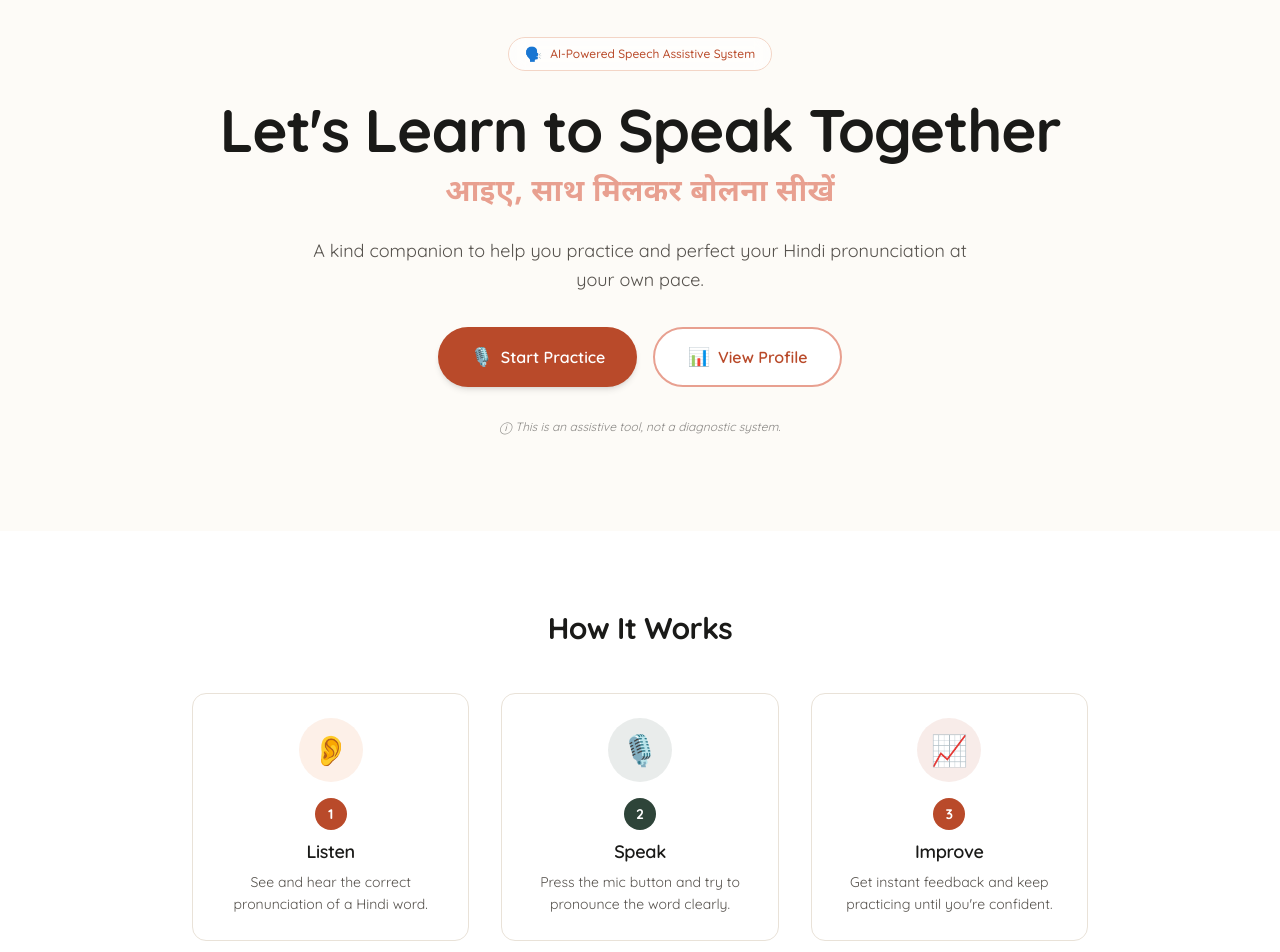
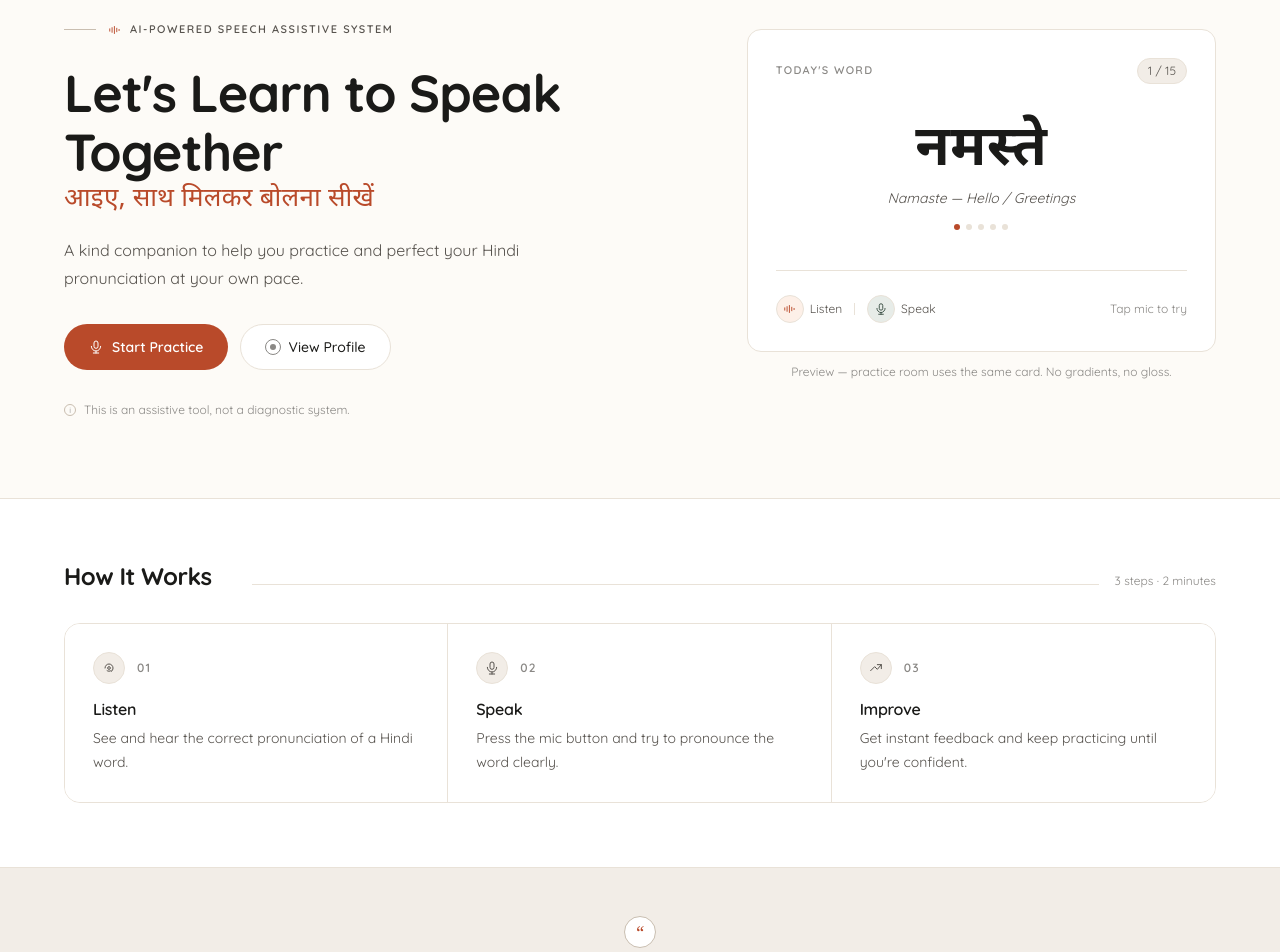
Before and after one commit to SwarSaarthi/frontend, a Next.js app: page / in a window 1280 px wide. Shown: the part 120-1072 px from the top of the page. Built offline with nearby package versions, Linux system fonts and the light colour scheme.

Commit message:
using the changed comps properly

```diff
--- a/src/app/page.tsx
+++ b/src/app/page.tsx
@@ -1,161 +1,191 @@
-/**
- * SwarSaarthi — Home Page
- *
- * A warm, welcoming landing page with:
- *  - Hero section with app name, tagline, and CTAs
- *  - "How it works" section explaining the 3-step process
- *  - Positioned as an "AI-Powered Speech Assistive System" (NOT a diagnosis tool)
- *
- * This is a simple landing page. Further sections (testimonials,
- * features, team) can be added in future iterations.
- */
-
 "use client";
 
 import Link from "next/link";
 import { useLanguage } from "@/components/LanguageProvider";
+
+function SoundWaveIcon(props: React.SVGProps<SVGSVGElement>) {
+  return (
+    <svg viewBox="0 0 24 24" fill="none" stroke="currentColor" strokeWidth={1.6} {...props}>
+      <path d="M3 10v4M7 8v8M11 6v12M15 9v6M19 11v2" strokeLinecap="round" />
+    </svg>
+  );
+}
+function EarIcon(props: React.SVGProps<SVGSVGElement>) {
+  return (
+    <svg viewBox="0 0 24 24" fill="none" stroke="currentColor" strokeWidth={1.5} {...props}>
+      <path d="M6 12c0-3.3 2.7-6 6-6s6 2.7 6 6c0 2.2-1 4-2.5 5.2" strokeLinecap="round" strokeLinejoin="round" />
+      <path d="M12 14a2 2 0 1 0 0-4 2 2 0 0 0 0 4Z" />
+      <path d="M9 16c1.2 1.2 4.8 1.2 6 0" strokeLinecap="round" />
+    </svg>
+  );
+}
+function MicIcon(props: React.SVGProps<SVGSVGElement>) {
+  return (
+    <svg viewBox="0 0 24 24" fill="none" stroke="currentColor" strokeWidth={1.5} {...props}>
+      <rect x="9" y="3" width="6" height="11" rx="3" />
+      <path d="M5 11a7 7 0 0 0 14 0M12 18v3M8 21h8" strokeLinecap="round" />
+    </svg>
+  );
+}
+function TrendIcon(props: React.SVGProps<SVGSVGElement>) {
+  return (
+    <svg viewBox="0 0 24 24" fill="none" stroke="currentColor" strokeWidth={1.5} {...props}>
+      <path d="M4 16l6-6 4 4 6-7" strokeLinecap="round" strokeLinejoin="round" />
+      <path d="M14 7h6v6" strokeLinecap="round" strokeLinejoin="round" />
+    </svg>
+  );
+}
 
 export default function Home() {
   const { t } = useLanguage();
 
   return (
     <div className="animate-fade-in">
-      {/* ================================================================
-          HERO SECTION
-          ================================================================ */}
-      <section className="gradient-warm py-16 sm:py-24 px-4">
-        <div className="max-w-4xl mx-auto text-center">
-          {/* App badge */}
-          <div className="inline-flex items-center gap-2 px-4 py-1.5 rounded-full bg-white/60 backdrop-blur-sm border border-primary-100 mb-6 animate-slide-up">
-            <span className="text-sm">🗣️</span>
-            <span className="text-xs font-medium text-primary">
+      {/* HERO — editorial, left-aligned, paper bg */}
+      <section className="px-4 sm:px-6">
+        <div className="max-w-6xl mx-auto py-10 sm:py-16 lg:py-20">
+          <div className="grid lg:grid-cols-[1.15fr_0.85fr] gap-10 lg:gap-12 items-start">
+            {/* Left: copy */}
+            <div>
+              {/* eyebrow */}
+              <div className="flex items-center gap-3 mb-6">
+                <span className="h-px w-8 bg-stone-strong" />
+                <span className="inline-flex items-center gap-2 text-[11px] tracking-[0.14em] font-semibold uppercase text-ink-soft">
+                  <SoundWaveIcon className="w-3.5 h-3.5 text-clay" />
                   {t.tagline}
                 </span>
               </div>
 
-          {/* Main heading — bilingual */}
-          <h1 className="text-3xl sm:text-5xl lg:text-6xl font-bold text-text-primary mb-3 leading-tight animate-slide-up">
+              <h1 className="text-[32px] sm:text-[44px] lg:text-[52px] font-bold text-ink leading-[0.95] mb-4">
                 {t.heroTitle}
+                <span className="block text-clay mt-1 font-medium text-[22px] sm:text-[26px] tracking-tight font-hindi">
+                  आइए, साथ मिलकर बोलना सीखें
+                </span>
               </h1>
 
-          {/* Hindi subtitle */}
-          <p className="text-2xl sm:text-3xl font-hindi text-primary-light mb-6 animate-slide-up font-semibold">
-            आइए, साथ मिलकर बोलना सीखें
-          </p>
-
-          {/* Description */}
-          <p className="text-base sm:text-lg text-text-secondary max-w-2xl mx-auto mb-8 leading-relaxed animate-slide-up">
+              <p className="text-[15px] sm:text-[16px] leading-7 text-ink-soft max-w-[52ch] mt-5">
                 {t.heroSubtitle}
               </p>
 
-          {/* CTA Buttons */}
-          <div className="flex flex-col sm:flex-row gap-4 justify-center animate-slide-up">
+              <div className="flex flex-wrap gap-3 mt-8">
                 <Link
                   href="/practice"
-              className="inline-flex items-center justify-center gap-2 px-8 py-3.5 rounded-full bg-primary text-white font-semibold text-base shadow-md hover:bg-primary-dark hover:shadow-lg active:scale-95 transition-all duration-200"
+                  className="inline-flex items-center gap-2 px-6 py-3 bg-clay text-white text-sm font-semibold rounded-full hover:bg-clay-hover transition-colors duration-150"
                 >
-              <span className="text-lg">🎙️</span>
+                  <MicIcon className="w-4 h-4" />
                   {t.ctaPractice}
                 </Link>
                 <Link
                   href="/profile"
-              className="inline-flex items-center justify-center gap-2 px-8 py-3.5 rounded-full bg-white text-primary font-semibold text-base border-2 border-primary-200 hover:border-primary hover:bg-primary-50 active:scale-95 transition-all duration-200"
+                  className="inline-flex items-center gap-2 px-6 py-3 bg-white border border-line text-ink text-sm font-medium rounded-full hover:bg-mist hover:border-stone-strong transition-colors duration-150"
                 >
-              <span className="text-lg">📊</span>
+                  <span className="w-4 h-4 rounded-full border border-ink-faint flex items-center justify-center">
+                    <span className="w-1.5 h-1.5 rounded-full bg-ink-faint" />
+                  </span>
                   {t.ctaProfile}
                 </Link>
               </div>
 
-          {/* Disclaimer badge */}
-          <p className="mt-8 text-xs text-text-muted italic animate-slide-up">
-            ⓘ {t.disclaimer}
-          </p>
-        </div>
-      </section>
-
-      {/* ================================================================
-          HOW IT WORKS SECTION
-          ================================================================ */}
-      <section className="py-16 sm:py-20 px-4 bg-white">
-        <div className="max-w-4xl mx-auto">
-          <h2 className="text-2xl sm:text-3xl font-bold text-text-primary text-center mb-12">
-            {t.howItWorksTitle}
-          </h2>
-
-          <div className="grid grid-cols-1 sm:grid-cols-3 gap-6 sm:gap-8">
-            {/* Step 1: Listen */}
-            <div className="card-warm p-6 text-center group">
-              <div className="w-16 h-16 rounded-full bg-primary-50 flex items-center justify-center mx-auto mb-4 group-hover:bg-primary-100 transition-colors">
-                <span className="text-3xl animate-float">👂</span>
-              </div>
-              <div className="w-8 h-8 rounded-full bg-primary text-white flex items-center justify-center text-sm font-bold mx-auto mb-3">
-                1
-              </div>
-              <h3 className="text-lg font-semibold text-text-primary mb-2">
-                {t.step1Title}
-              </h3>
-              <p className="text-sm text-text-secondary leading-relaxed">
-                {t.step1Desc}
+              <p className="mt-8 text-xs text-ink-faint flex items-start gap-2 max-w-[52ch]">
+                <span className="mt-0.5 w-3 h-3 rounded-full border border-stone-strong flex items-center justify-center shrink-0 text-[8px] leading-none">i</span>
+                <span>{t.disclaimer}</span>
               </p>
             </div>
 
-            {/* Step 2: Speak */}
-            <div className="card-warm p-6 text-center group">
-              <div className="w-16 h-16 rounded-full bg-secondary/10 flex items-center justify-center mx-auto mb-4 group-hover:bg-secondary/20 transition-colors">
-                <span
-                  className="text-3xl animate-float"
-                  style={{ animationDelay: "0.5s" }}
-                >
-                  🎙️
+            {/* Right: notebook card — no image, just type */}
+            <div className="lg:pt-2">
+              <div className="card p-6 sm:p-7">
+                <div className="flex items-center justify-between mb-6">
+                  <span className="text-[11px] tracking-[0.12em] uppercase font-semibold text-ink-faint">
+                    Today&apos;s word
                   </span>
-              </div>
-              <div className="w-8 h-8 rounded-full bg-secondary text-white flex items-center justify-center text-sm font-bold mx-auto mb-3">
-                2
-              </div>
-              <h3 className="text-lg font-semibold text-text-primary mb-2">
-                {t.step2Title}
-              </h3>
-              <p className="text-sm text-text-secondary leading-relaxed">
-                {t.step2Desc}
-              </p>
+                  <span className="text-xs px-2.5 py-1 rounded-full bg-mist border border-line text-ink-soft">1 / 15</span>
                 </div>
 
-            {/* Step 3: Improve */}
-            <div className="card-warm p-6 text-center group">
-              <div className="w-16 h-16 rounded-full bg-accent/10 flex items-center justify-center mx-auto mb-4 group-hover:bg-accent/20 transition-colors">
-                <span
-                  className="text-3xl animate-float"
-                  style={{ animationDelay: "1s" }}
-                >
-                  📈
+                <div className="text-center py-4">
+                  <p className="font-hindi text-[52px] sm:text-[56px] font-bold text-ink leading-none">नमस्ते</p>
+                  <p className="text-sm text-ink-soft italic mt-2">Namaste — Hello / Greetings</p>
+                  <div className="flex justify-center gap-1.5 mt-4">
+                    <span className="w-1.5 h-1.5 rounded-full bg-clay" />
+                    <span className="w-1.5 h-1.5 rounded-full bg-stone" />
+                    <span className="w-1.5 h-1.5 rounded-full bg-stone" />
+                    <span className="w-1.5 h-1.5 rounded-full bg-stone" />
+                    <span className="w-1.5 h-1.5 rounded-full bg-stone" />
+                  </div>
+                </div>
+
+                <div className="rule my-6" />
+
+                <div className="flex items-center gap-3 text-xs text-ink-soft">
+                  <span className="inline-flex items-center gap-1.5">
+                    <span className="w-7 h-7 rounded-full bg-clay-soft border border-line flex items-center justify-center">
+                      <SoundWaveIcon className="w-3.5 h-3.5 text-clay" />
                     </span>
+                    Listen
+                  </span>
+                  <span className="h-3 w-px bg-line" />
+                  <span className="inline-flex items-center gap-1.5">
+                    <span className="w-7 h-7 rounded-full bg-moss-soft border border-line flex items-center justify-center">
+                      <MicIcon className="w-3.5 h-3.5 text-moss" />
+                    </span>
+                    Speak
+                  </span>
+                  <span className="ml-auto text-ink-faint">Tap mic to try</span>
                 </div>
-              <div className="w-8 h-8 rounded-full bg-accent text-white flex items-center justify-center text-sm font-bold mx-auto mb-3">
-                3
               </div>
-              <h3 className="text-lg font-semibold text-text-primary mb-2">
-                {t.step3Title}
-              </h3>
-              <p className="text-sm text-text-secondary leading-relaxed">
-                {t.step3Desc}
+
+              <p className="text-xs text-ink-faint mt-3 text-center">
+                Preview — practice room uses the same card. No gradients, no gloss.
               </p>
             </div>
           </div>
         </div>
       </section>
 
-      {/* ================================================================
-          MOTIVATIONAL SECTION
-          ================================================================ */}
-      <section className="py-12 sm:py-16 px-4 bg-warm-sand">
-        <div className="max-w-3xl mx-auto text-center">
-          <p className="text-4xl mb-4">🌱</p>
-          <blockquote className="text-xl sm:text-2xl font-hindi text-text-primary italic leading-relaxed mb-3">
-            &ldquo;हर शब्द एक कदम है, हर कदम एक उपलब्धि है&rdquo;
+      {/* HOW IT WORKS — three columns with thin rules */}
+      <section className="px-4 sm:px-6 border-t border-line bg-white">
+        <div className="max-w-6xl mx-auto py-12 sm:py-16">
+          <div className="flex items-baseline justify-between gap-4 mb-8">
+            <h2 className="text-xl sm:text-2xl font-bold text-ink">{t.howItWorksTitle}</h2>
+            <span className="hidden sm:block h-px flex-1 bg-line ml-6" />
+            <span className="text-xs text-ink-faint shrink-0">3 steps · 2 minutes</span>
+          </div>
+
+          <div className="grid grid-cols-1 sm:grid-cols-3 gap-0 border border-line rounded-2xl overflow-hidden">
+            {[
+              { n: "01", icon: EarIcon, title: t.step1Title, desc: t.step1Desc },
+              { n: "02", icon: MicIcon, title: t.step2Title, desc: t.step2Desc },
+              { n: "03", icon: TrendIcon, title: t.step3Title, desc: t.step3Desc },
+            ].map((s, i) => (
+              <div
+                key={s.n}
+                className={`p-6 sm:p-7 bg-white ${i !== 2 ? "sm:border-r border-b sm:border-b-0 border-line" : ""}`}
+              >
+                <div className="flex items-center gap-3 mb-4">
+                  <span className="w-8 h-8 rounded-full border border-line flex items-center justify-center bg-mist">
+                    <s.icon className="w-4 h-4 text-ink-soft" />
+                  </span>
+                  <span className="text-xs font-semibold tracking-widest text-ink-faint">{s.n}</span>
+                </div>
+                <h3 className="text-base font-semibold text-ink mb-2">{s.title}</h3>
+                <p className="text-sm leading-6 text-ink-soft">{s.desc}</p>
+              </div>
+            ))}
+          </div>
+        </div>
+      </section>
+
+      {/* QUOTE — simple, no emoji */}
+      <section className="px-4 sm:px-6 bg-mist border-y border-line">
+        <div className="max-w-3xl mx-auto py-10 sm:py-12 text-center">
+          <div className="inline-flex items-center justify-center w-8 h-8 rounded-full border border-stone-strong bg-white mb-4">
+            <span className="text-clay font-serif text-lg leading-none">“</span>
+          </div>
+          <blockquote className="font-hindi text-xl sm:text-2xl font-semibold text-ink leading-relaxed">
+            हर शब्द एक कदम है, हर कदम एक उपलब्धि है
           </blockquote>
-          <p className="text-sm text-text-secondary">
-            Every word is a step, every step is an achievement
-          </p>
+          <p className="text-sm text-ink-soft mt-2">Every word is a step, every step is an achievement</p>
+          <div className="w-10 h-px bg-stone-strong mx-auto mt-6" />
         </div>
       </section>
     </div>
```
Also changed, not shown: src/app/practice/page.tsx (+17 -26 lines), src/app/profile/page.tsx (+58 -98 lines). Lines whose indentation alone changed are shown as unchanged.
